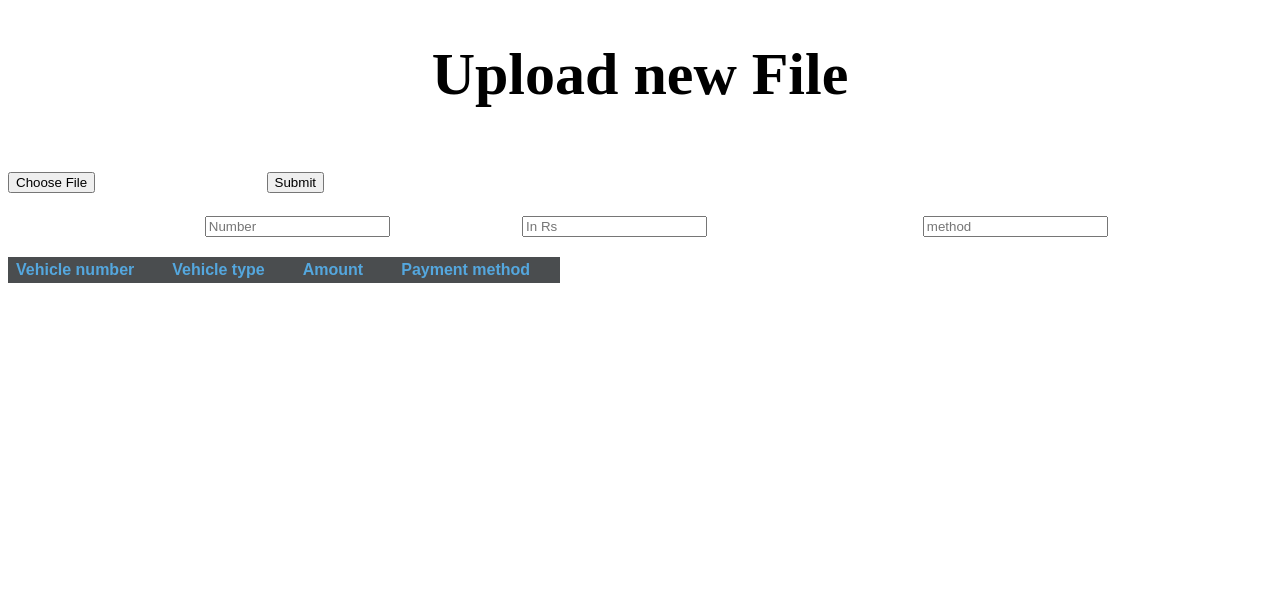
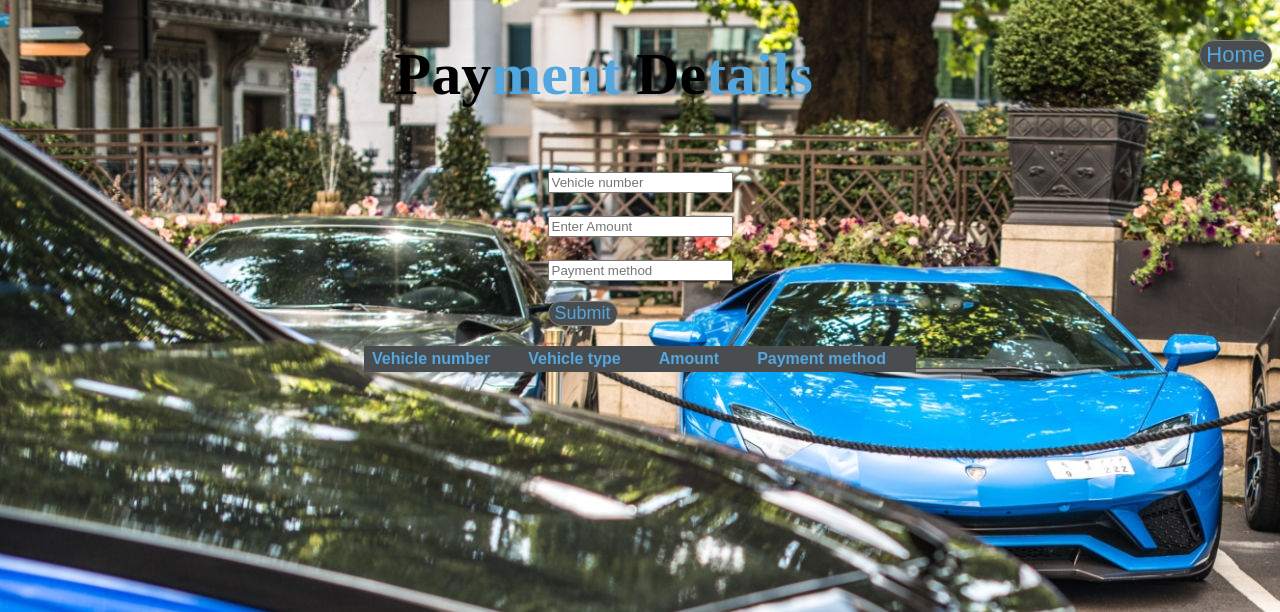
Before and after one commit to Baluds/Smart_parking, a Flask app: template templates/uploadsu.html in a window 1280 px wide. Shown: the top 612 px of the page. Run offline with Flask 2, Linux system fonts and the light colour scheme; the template is opened without the code that fills it, so the values that code supplies are empty.

Commit message:
emppage,paymentdetails page css completed

```diff
--- a/main.py
+++ b/main.py
@@ -136,7 +136,7 @@ def emp_page():
 def lot_page():
     pk_collection = mongo.db.lot
     pk_details = mongo.db.lot.find()
-    return render_template('parking_space.html',pk_details=pk_details)
+    return render_template('lot.html',pk_details=pk_details)
 
 
 @main.route('/uploadsu',methods=['GET', 'POST'])
--- a/static/css/up.css
+++ b/static/css/up.css
@@ -145,6 +145,10 @@ border-color: grey;
   right: 0;
 }
 
+.button:hover,.button1:hover{
+  background-color: white;
+}
+
 .button1 {
   border-radius: 4px;
   background-color: #4a4d4f;
@@ -240,29 +244,58 @@ td:first-child, th:first-child {
 
 background: #4a4d4f;
 
+
+border: 1px solid grey;
+
+
+border-radius: 20px;
+
+border-color: grey;
+text-shadow:none;
+font-size: 18px;
+color: #54a7de;
+
+}
+
+.form-submit-button:hover {
+
 color: #fff;
 
 border: 1px solid black;
+
 
 border-radius: 20px;
 
 
 text-shadow:none;
-font-size: 18px;
+
 
 }
 
-.form-submit-button:hover {
+
+.cont{
+
+  width: 100%;
+  height: 300px;
+  overflow: auto;
+  background-color: blue;
+
+}
+
+.st{
+width: 100%;
+  height: 300px;
+  overflow: auto;
+  background-color: red;
 
 
-color: #54a7de;
+}
 
-border: 1px solid grey;
-
-border-radius: 20px;
+.nd{
+width: 100%;
+  height: 300px;
+  overflow: auto;
+  background-color: black;
 
 
-text-shadow:none;
-border-color: grey;
-
 }
--- a/templates/upload.html
+++ b/templates/upload.html
@@ -19,7 +19,7 @@
 <nav>
  <p><button class="button1" onclick="window.location.href = 'uploadsu';"><span>Payment Details</span>    </button></p>
   <p><button class="button" onclick="window.location.href = 'emp';"><span>Employee Details</span>    </button></p>
-  <p><button class="button1" onclick="window.location.href = 'parking_space';"><span>Parking Lot</span>    </button>
+  <p><button class="button1" onclick="window.location.href = 'lot';"><span>Parking Lot</span>    </button>
   </p>
 </nav>
 
--- a/templates/uploadsu.html
+++ b/templates/uploadsu.html
@@ -1,45 +1,44 @@
 <!DOCTYPE html>
 <html lang="en">
  <head>
-   <title>Upload Image</title>
+   <title>Payment Details</title>
 
    <link rel="stylesheet" type="text/css" href="static/css/up.css">
+
+<style>
+
+
+ body {
+  background-image: url('static/images/bg7.jpg');
+}
+
+
+   </style>
+
  </head>
  <body>
+<header>
+  <p><button style="float: right;font-size: 22px;" class="form-submit-button" onclick="window.location.href = 'upload';"><span>Home</span>    </button></p>
+</header>
+  <h1><span class="hdr">Pay</span><span class="lft">ment </span><span class="hdr">De</span><span class="lft">tails</span></h1>
 
-   <!--{% if msg %}
-   <h1>{{ msg }}</h1>
-   {% endif %}-->
-
-   <h1>Upload new File</h1>
-
-   <form method=post enctype=multipart/form-data action="{{ url_for('main.uploadsu')}}">
-     <p><input type=file name=file align="right">
-        <input type=submit value="Submit" align="right">
-      <p>
-        <label>Enter Vehicle number</label>
-      <input type="text" name=veh2 placeholder="Number" align="right">
-      <label>Enter Amount</label>
-      <input type="text" name=amount placeholder="In Rs" align="right">
-      <label>Enter Payment method</label>
-      <input type="text" name=pay_m placeholder="method" align="right">
+  <div class="form">
+   <form class="form-inline" method=post enctype=multipart/form-data action="{{ url_for('main.uploadsu')}}">
 
 
+
+     <p><input type="text" name=veh2 placeholder="Vehicle number" align="right"></p>
+
+      <p><input type="text" name=amount placeholder="Enter Amount" align="right"></p>
+
+     <p> <input type="text" name=pay_m placeholder="Payment method" align="right"></p>
+<p><input class="form-submit-button" type=submit value="Submit" align="right"> </p>
+
    </form>
+</div>
 
-   <!--<h1>Result:</h1>
-   {% if img_src %}
-     <img src="{{ img_src }}">
-   {% endif %}
-
-   {% if extracted_text %}
-     <p> The extracted text from the image above is: <b> {{ extracted_text }} </b></p>
-
-   {% else %}
-     The extracted text will be displayed here
-   {% endif %}-->
-
-   <table>
+<div>
+   <table class="center" >
      <tr>
        <th>Vehicle number</th>
        <th>Vehicle type</th>
@@ -54,13 +53,8 @@
        <td>{{ ty['Payment method'] }}</td>
      </tr>
      {% endfor %}
- <!--    <tr>
-       <td>hey</td>
-       <td>1</td>
-       <td>1234</td>
-       <td>me</td>
-       <td>dff</td>
-     </tr> -->
+
    </table>
+   </div>
  </body>
 </html>
```
Also changed, not shown: templates/emp.html (+33 -18 lines), templates/lot.html (added, +78 -0 lines), templates/parking_space.html (deleted, +0 -41 lines), static/images/bg7.jpg (added).
